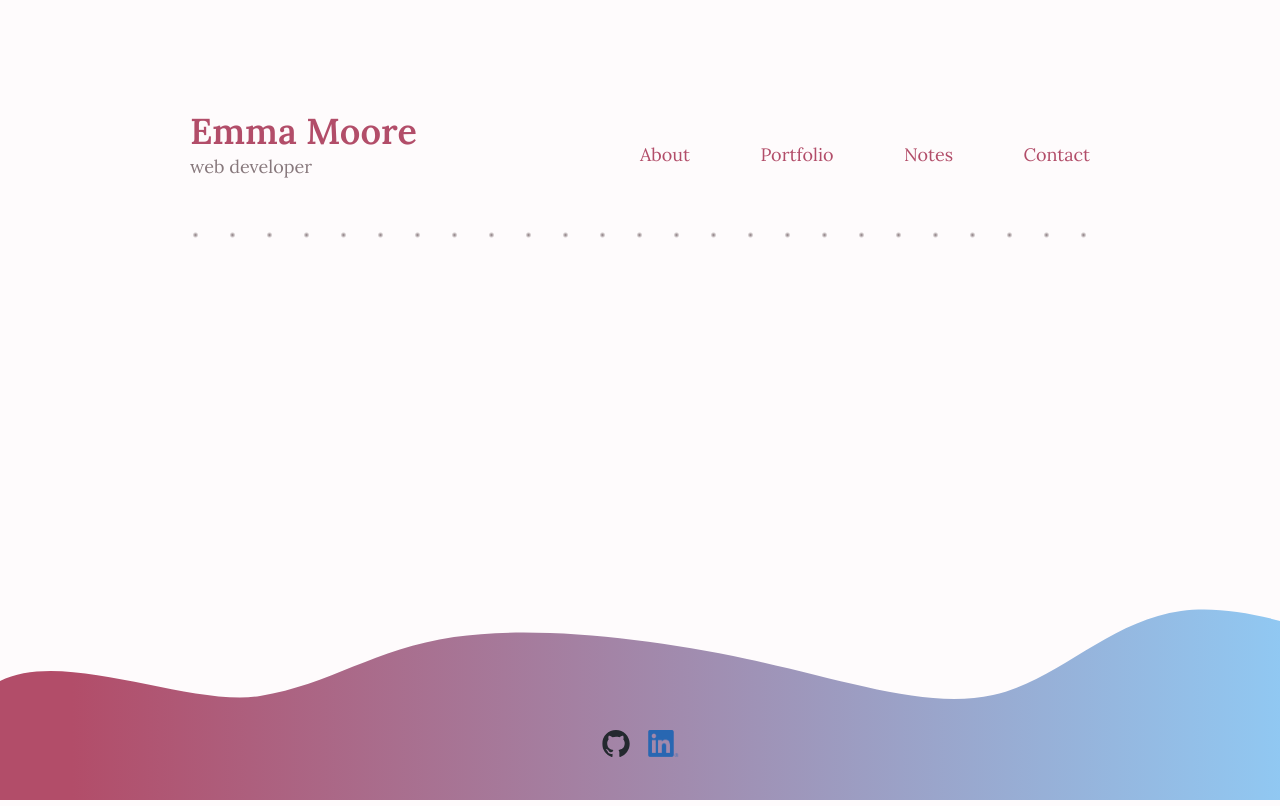
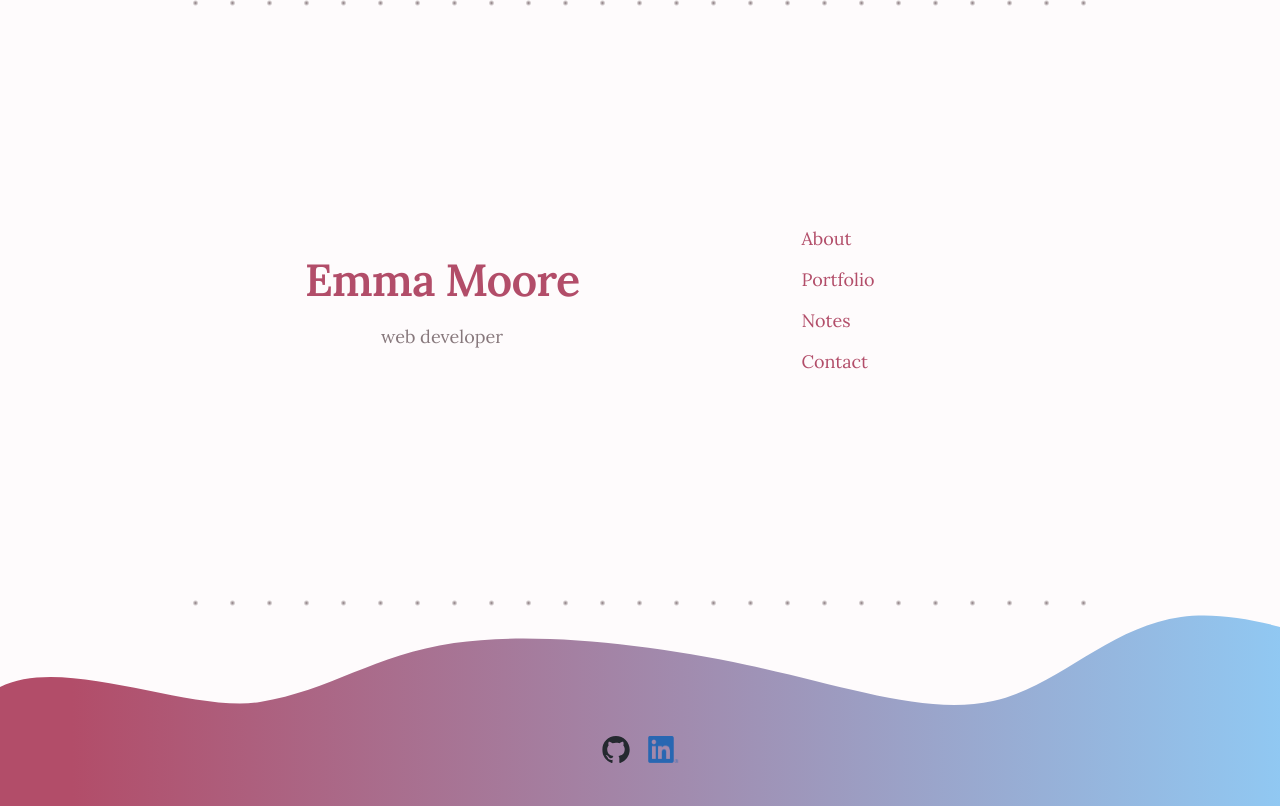
Before and after one commit to emoore29/My-Portfolio, a Next.js app: page / in a window 1280 px wide. Built offline with nearby package versions, Linux system fonts and the light colour scheme.

Commit message:
completed home page styling (for now) + fixed ty message display on contact page

```diff
--- a/components/layout.js
+++ b/components/layout.js
@@ -6,6 +6,7 @@ import { lora } from "../styles/fonts";
 import Navigation from "./navigation";
 import MobileNavigation from "./mobileNavigation";
 import Footer from "./footer";
+import Link from "next/link";
 
 const name = "Emma Moore";
 export const siteTitle = "Emma Moore - Web Developer";
@@ -31,11 +32,17 @@ export default function Layout({ children, home }) {
           />
           <meta name="og:title" content={siteTitle} />
         </Head>
+        {!home ? (
           <header className={styles.header}>
             <h1
               className={`${utilStyles.headingXl} ${lora.className} ${styles.name}`}
             >
+              <Link
+                href="/"
+                style={{ textDecoration: "none", color: "inherit" }}
+              >
                 {name}
+              </Link>
             </h1>
             <p
               className={`${lora.className} ${utilStyles.italic} ${styles.title} ${styles.subtitle}`}
@@ -45,7 +52,25 @@ export default function Layout({ children, home }) {
             <Navigation />
             <MobileNavigation isOpen={isOpen} toggleMenu={toggleMenu} />
           </header>
-        <main className={styles.content}>{children}</main>
+        ) : (
+          <header className={`${styles.homeHeader}`}>
+            <section className={styles.homeTitle}>
+              <h1 className={`${utilStyles.heading2Xl} ${lora.className}`}>
+                {name}
+              </h1>
+              <p
+                className={`${lora.className} ${utilStyles.italic} ${styles.subtitle}`}
+              >
+                web developer
+              </p>
+            </section>
+            <Navigation home />
+            <MobileNavigation isOpen={isOpen} toggleMenu={toggleMenu} home />
+          </header>
+        )}
+        <main className={home ? styles.homeContent : styles.content}>
+          {children}
+        </main>
         <Footer />
       </div>
     </>
--- a/components/mobileNavigation.js
+++ b/components/mobileNavigation.js
@@ -2,14 +2,20 @@ import styles from "../styles/layout.module.css";
 import Link from "next/link";
 import MenuIcon from "./icons/menuIcon";
 
-export default function MobileNavigation({ toggleMenu, isOpen }) {
+export default function MobileNavigation({ toggleMenu, isOpen, home }) {
   return (
-    <div className={styles.mobileNav}>
+    <div className={home ? styles.mobileNavHome : styles.mobileNav}>
       <button>
         <MenuIcon toggleMenu={toggleMenu} />
       </button>
       {isOpen && (
-        <nav className={styles.mobileNavListContainer}>
+        <nav
+          className={
+            home
+              ? styles.mobileNavListContainerHome
+              : styles.mobileNavListContainer
+          }
+        >
           <ul className={styles.mobileNavListFlex}>
             <li>
               <Link onClick={toggleMenu} href="/about">
--- a/components/navigation.js
+++ b/components/navigation.js
@@ -1,10 +1,10 @@
 import styles from "../styles/layout.module.css";
 import Link from "next/link";
 
-export default function Navigation() {
+export default function Navigation({ home }) {
   return (
-    <nav className={styles.navBar}>
-      <ul className={styles.navList}>
+    <nav className={home ? styles.navHome : styles.navBar}>
+      <ul className={home ? styles.navListHome : styles.navList}>
         <li>
           <Link href="/about">About</Link>
         </li>
--- a/styles/Home.module.css
+++ b/styles/Home.module.css
@@ -43,7 +43,7 @@
 
 .portfolioImageWrapper {
   display: flex;
-  align-items: start;
+  align-items: flex-start;
   position: relative;
   width: 100%;
   aspect-ratio: 16/9;
--- a/styles/layout.module.css
+++ b/styles/layout.module.css
@@ -28,6 +28,25 @@
   padding: 1rem 3rem;
 }
 
+.homeHeader {
+  display: flex;
+  color: var(--primary);
+  padding-bottom: 1rem;
+  margin: auto auto 0;
+  width: 100%;
+  height: 600px;
+  max-width: 50rem;
+  padding: 1rem 3rem;
+  background-image: radial-gradient(
+    circle,
+    rgba(var(--secondary), 1),
+    transparent 3px
+  );
+  background-position: -13px top;
+  background-size: 37px 6px;
+  background-repeat: repeat-x;
+}
+
 /* DOT CALCULATION FOR ABOVE BACKGROUND IMAGE */
 /* Radial gradient transparent determines radius of dots (transparent 3px means radius is 3px) */
 /* Background size first value determines width of background (i.e., dot that is automatically centered, + whitespace around it) */
@@ -45,6 +64,14 @@ so the background width minus the radius of the dot, divided by 2 */
 }
 
 /* HEADER NAME AND TITLE/DESCRIPTION */
+.homeTitle {
+  display: flex;
+  flex-direction: column;
+  justify-content: center;
+  align-items: center;
+  width: 50%;
+}
+
 .name {
   grid-row: 1 / 2;
   grid-column: 1 / 1;
@@ -68,6 +95,20 @@ so the background width minus the radius of the dot, divided by 2 */
   display: flex;
   justify-content: space-between;
   list-style: none;
+}
+
+.navHome {
+  display: flex;
+  width: 50%;
+  flex-direction: column;
+  justify-content: center;
+  align-items: center;
+}
+
+.navListHome {
+  display: flex;
+  flex-direction: column;
+  gap: 1rem;
 }
 
 .navList a {
@@ -117,6 +158,22 @@ so the background width minus the radius of the dot, divided by 2 */
   margin: 0 auto 0;
 }
 
+.homeContent {
+  padding: 0;
+  height: 6px;
+  width: 100%;
+  max-width: 50rem;
+  margin: 0 auto;
+  background-image: radial-gradient(
+    circle,
+    rgba(var(--secondary), 1),
+    transparent 3px
+  );
+  background-position: -13px top;
+  background-size: 37px 6px;
+  background-repeat: repeat-x;
+}
+
 @media (min-width: 1000px) {
   .content {
     padding: 2rem 0 5rem;
@@ -144,15 +201,39 @@ so the background width minus the radius of the dot, divided by 2 */
   transform: translate(-50%, 0);
 }
 
+.mobileNavHome {
+  display: none;
+}
+
 @media (max-width: 768px) {
   .mobileNav {
     position: relative;
     display: block;
   }
 
+  .mobileNavHome {
+    position: relative;
+    width: 50%;
+    display: flex;
+    flex-direction: column;
+    align-items: center;
+    justify-content: center;
+  }
+
   .mobileNavListContainer {
     position: absolute;
-    right: 0px;
+    right: 0;
+    border-radius: 5%;
+    -webkit-box-shadow: 1px 2px 3px 1px rgba(0, 0, 0, 0.2);
+    box-shadow: 1px 2px 3px 1px rgba(0, 0, 0, 0.2);
+    padding: 1.5rem;
+    background-color: var(--background-raised);
+  }
+
+  .mobileNavListContainerHome {
+    position: absolute;
+    top: 55%;
+    left: 10%;
     border-radius: 5%;
     -webkit-box-shadow: 1px 2px 3px 1px rgba(0, 0, 0, 0.2);
     box-shadow: 1px 2px 3px 1px rgba(0, 0, 0, 0.2);
@@ -169,4 +250,8 @@ so the background width minus the radius of the dot, divided by 2 */
   .navList {
     display: none;
   }
+
+  .navHome {
+    display: none;
+  }
 }
--- a/styles/utils.module.css
+++ b/styles/utils.module.css
@@ -1,9 +1,10 @@
 .heading2Xl {
   font-size: 2.5rem;
   line-height: 1.2;
-  font-weight: 800;
+  font-weight: 600;
   letter-spacing: -0.05rem;
-  margin: 1rem 0;
+  margin: 0 0 1rem;
+  text-align: center;
 }
 
 .headingXl {
@@ -26,15 +27,6 @@
   font-weight: 500;
   padding-bottom: 1rem;
   color: var(--primary);
-  /* background-image: radial-gradient(
-    circle at 5px 2px,
-    var(--secondary),
-    var(--secondary) 3px,
-    transparent 4px
-  );
-  background-position: bottom;
-  background-size: 2px 1px;
-  background-repeat: repeat-x; */
 }
 
 .borderCircle {
```
Also changed, not shown: pages/contact.js (+8 -3 lines). Lines whose indentation alone changed are shown as unchanged.
